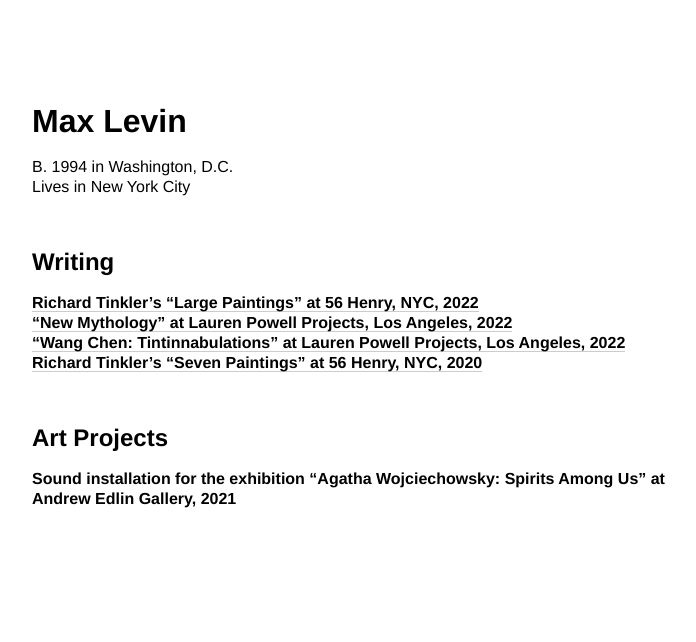
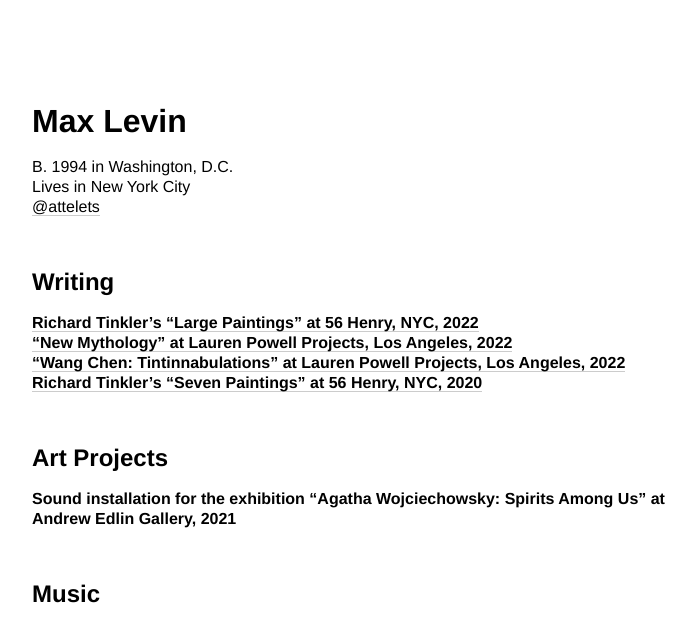
Before and after one commit to minicreative/maxlevin.me, a Jekyll site: the page built from index.md, in a window 1280 px wide. Shown: the top 642 px of the page, without its empty margins (18-714 px from the left). Built offline with Jekyll 4.4.1, drawn with Linux system fonts in a browser that asks for light colours.

Commit message:
Updated Index

```diff
--- a/index.md
+++ b/index.md
@@ -6,6 +6,7 @@
 
 B. 1994 in Washington, D.C.
 <br>Lives in New York City
+<br>[@attelets](https://www.instagram.com/attelets/)
 
 ## Writing
 
@@ -17,3 +18,5 @@
 ## Art Projects
 
 **Sound installation for the exhibition "Agatha Wojciechowsky: Spirits Among Us" at Andrew Edlin Gallery, 2021**
+
+## Music
```
